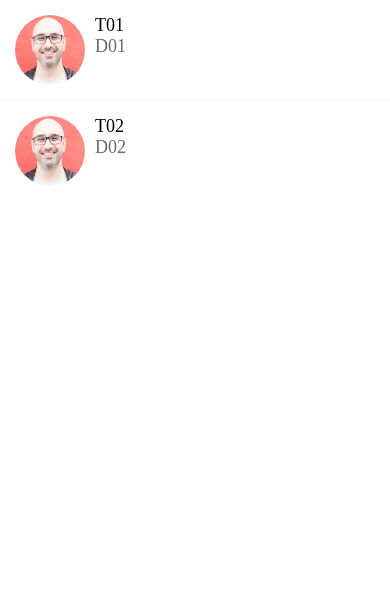
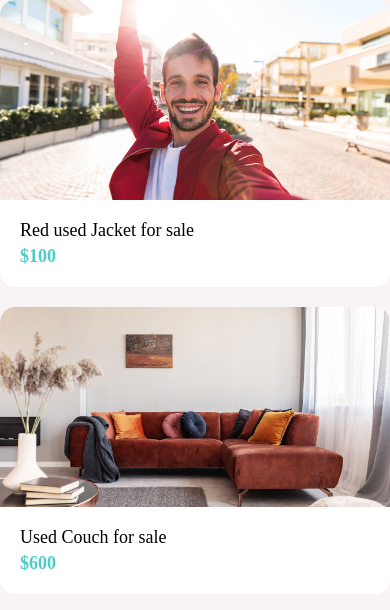
Before and after one commit to codecamp-prem/SecondHand, a React Native app: screen / in a window 390 px wide. Shown: the top 610 px of the page. Built offline with nearby package versions, Linux system fonts and the light colour scheme.

Commit message:
Adding User Account & Product Listing Section

```diff
--- a/App.js
+++ b/App.js
@@ -9,7 +9,12 @@
 import Card from "./app/components/Card";
 import ListingDetailsScreen from "./app/screens/ListingDetailsScreen";
 import MessagesScreen from "./app/screens/MessagesScreen";
+import Screen from "./app/components/Screen";
+import Icon from "./app/components/Icon";
+import ListItem from "./app/components/ListItem";
+import AccountScreen from "./app/screens/AccountScreen";
+import ListingScreen from "./app/screens/ListingScreen";
 
 export default function App() {
-  return <MessagesScreen />;
+  return <ListingScreen />;
 }
--- /dev/null
+++ b/app/components/Icon.js
@@ -0,0 +1,27 @@
+import React from "react";
+import { View } from "react-native";
+import { MaterialCommunityIcons } from "@expo/vector-icons";
+
+function Icon({
+  name,
+  size = 40,
+  backgroundColor = "#000",
+  iconColor = "#fff",
+}) {
+  return (
+    <View
+      style={{
+        width: size,
+        height: size,
+        borderRadius: size / 2,
+        backgroundColor,
+        justifyContent: "center",
+        alignItems: "center",
+      }}
+    >
+      <MaterialCommunityIcons name={name} color={iconColor} size={size * 0.5} />
+    </View>
+  );
+}
+
+export default Icon;
--- a/app/components/ListItem.js
+++ b/app/components/ListItem.js
@@ -8,16 +8,26 @@
 import AppText from "./AppText";
 import colors from "../config/colors";
 
-function ListItem({ image, title, subTitle, onPress, renderRightActions }) {
+function ListItem({
+  image,
+  title,
+  subTitle,
+  IconComponent,
+  onPress,
+  renderRightActions,
+}) {
   return (
     <GestureHandlerRootView>
       <Swipeable renderRightActions={renderRightActions}>
         <TouchableHighlight underlayColor={colors.light} onPress={onPress}>
           <View style={styles.container}>
-            <Image style={styles.listItemImg} source={image} />
-            <View>
+            {IconComponent}
+            {image && <Image style={styles.listItemImg} source={image} />}
+            <View style={styles.detailsContainer}>
               <AppText style={styles.title}>{title}</AppText>
-              <AppText style={styles.subTitle}>{subTitle}</AppText>
+              {subTitle && (
+                <AppText style={styles.subTitle}>{subTitle}</AppText>
+              )}
             </View>
           </View>
         </TouchableHighlight>
@@ -30,12 +40,16 @@
   container: {
     flexDirection: "row",
     padding: 15,
+    backgroundColor: colors.white,
+  },
+  detailsContainer: {
+    marginLeft: 10,
+    justifyContent: "center",
   },
   listItemImg: {
     width: 70,
     height: 70,
     borderRadius: 35,
-    marginRight: 10,
   },
   subTitle: {
     color: colors.medium,
--- a/app/components/Screen.js
+++ b/app/components/Screen.js
@@ -3,14 +3,15 @@
 
 import Constants from "expo-constants";
 
-function Screen({ children }) {
-  return <SafeAreaView style={styles.screen}>{children}</SafeAreaView>;
+function Screen({ children, style }) {
+  return <SafeAreaView style={[styles.screen, style]}>{children}</SafeAreaView>;
 }
 
 const styles = StyleSheet.create({
   screen: {
     paddingTop: Constants.statusBarHeight,
     flex: 1,
+    padding: 20,
   },
 });
 export default Screen;
--- /dev/null
+++ b/app/screens/AccountScreen.js
@@ -0,0 +1,65 @@
+import React from "react";
+import { FlatList, StyleSheet, View } from "react-native";
+
+import Screen from "../components/Screen";
+import ListItem from "../components/ListItem";
+import Icon from "../components/Icon";
+import colors from "../config/colors";
+import ListItemSeparator from "../components/ListItemSeparator";
+
+const menuItems = [
+  {
+    title: "Listings",
+    icon: { name: "format-list-bulleted", backgroundColor: colors.primary },
+  },
+  {
+    title: "Messags",
+    icon: { name: "email", backgroundColor: colors.secondary },
+  },
+];
+function AccountScreen(props) {
+  return (
+    <Screen style={styles.screen}>
+      <View style={styles.container}>
+        <ListItem
+          title="React native"
+          subTitle="https://reactnative.dev/"
+          image={require("../assets/mosh.jpg")}
+        />
+      </View>
+      <View style={styles.container}>
+        <FlatList
+          data={menuItems}
+          keyExtractor={(menuItem) => menuItem.title}
+          renderItem={({ item }) => (
+            <ListItem
+              title={item.title}
+              IconComponent={
+                <Icon
+                  name={item.icon.name}
+                  backgroundColor={item.icon.backgroundColor}
+                />
+              }
+            />
+          )}
+          ItemSeparatorComponent={ListItemSeparator}
+        />
+      </View>
+      <ListItem
+        title="Log Out"
+        IconComponent={<Icon name="logout" backgroundColor="#ffe66d" />}
+      />
+    </Screen>
+  );
+}
+
+const styles = StyleSheet.create({
+  container: {
+    marginVertical: 20,
+  },
+  screen: {
+    backgroundColor: colors.light,
+  },
+});
+
+export default AccountScreen;
--- /dev/null
+++ b/app/screens/ListingScreen.js
@@ -0,0 +1,46 @@
+import React from "react";
+import { FlatList, StyleSheet } from "react-native";
+
+import Screen from "../components/Screen";
+import Card from "../components/Card";
+import colors from "../config/colors";
+
+const listings = [
+  {
+    id: 1,
+    title: "Red used Jacket for sale",
+    price: 100,
+    image: require("../assets/jacket.jpg"),
+  },
+  {
+    id: 2,
+    title: "Used Couch for sale",
+    price: 600,
+    image: require("../assets/couch.jpg"),
+  },
+];
+function ListingScreen(props) {
+  return (
+    <Screen style={styles.screen}>
+      <FlatList
+        data={listings}
+        keyExtractor={(listing) => listing.id.toString()}
+        renderItem={({ item }) => (
+          <Card
+            title={item.title}
+            subtitle={"$" + item.price}
+            imageSrc={item.image}
+          />
+        )}
+      />
+    </Screen>
+  );
+}
+
+const styles = StyleSheet.create({
+  screen: {
+    padding: 20,
+    backgroundColor: colors.light,
+  },
+});
+export default ListingScreen;
```
